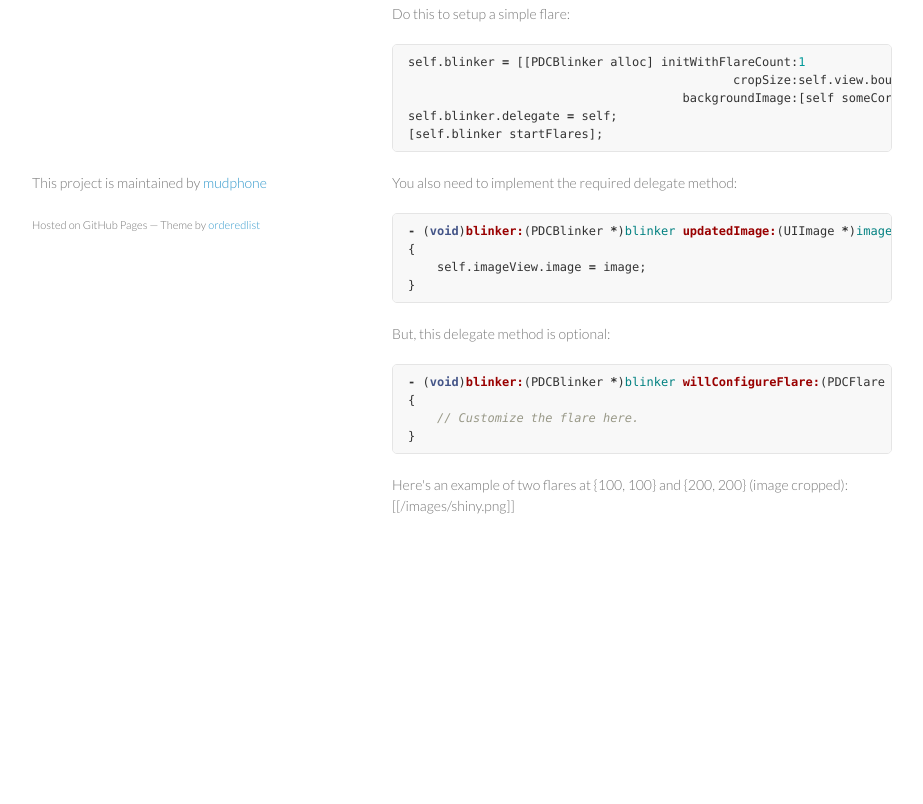
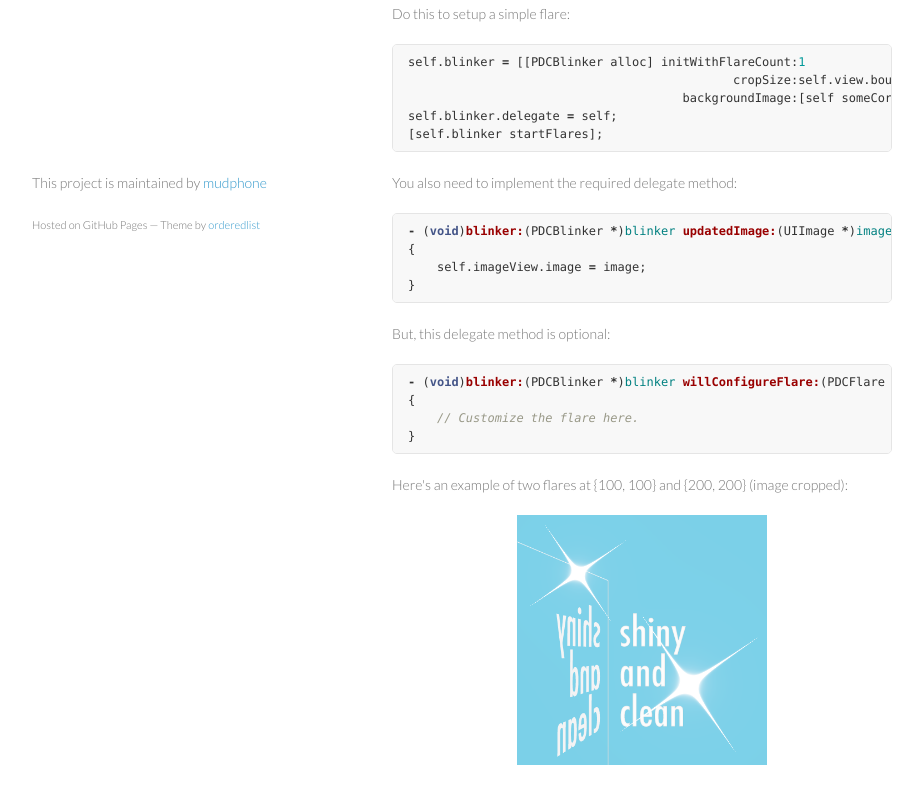
Before and after one commit to mudphone/PDCBlinker, a plain HTML site: page index.html in a window 1280 px wide. Shown: the part 496-1300 px from the top of the page, without its empty margins (178-1101 px from the left). Before the commit the page ends 1082 px from the top, so only its background shows below. Drawn offline with Linux system fonts and the light colour scheme.

Commit message:
Add sample image.

```diff
--- a/index.html
+++ b/index.html
@@ -72,8 +72,10 @@ Run the sample project for a simple example.</p>
 <span class="p">}</span>
 </pre></div>
 
-<p>Here's an example of two flares at {100, 100} and {200, 200} (image cropped):
-[[/images/shiny.png]]</p>
+<p>Here's an example of two flares at {100, 100} and {200, 200} (image cropped):</p>
+<center>
+<img src='images/shiny.png' width='250px' height='250px'>
+</center>
       </section>
       <footer>
         <p>This project is maintained by <a href="https://github.com/mudphone">mudphone</a></p>
```
Also changed, not shown: images/shiny.png (added).
